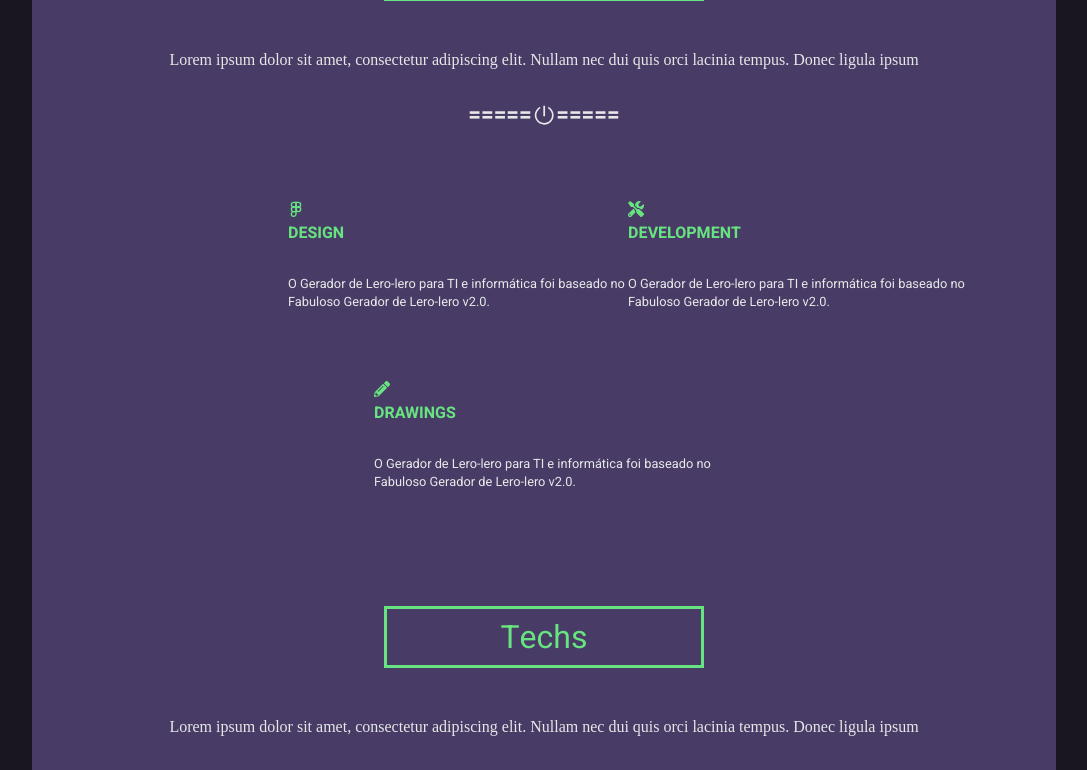
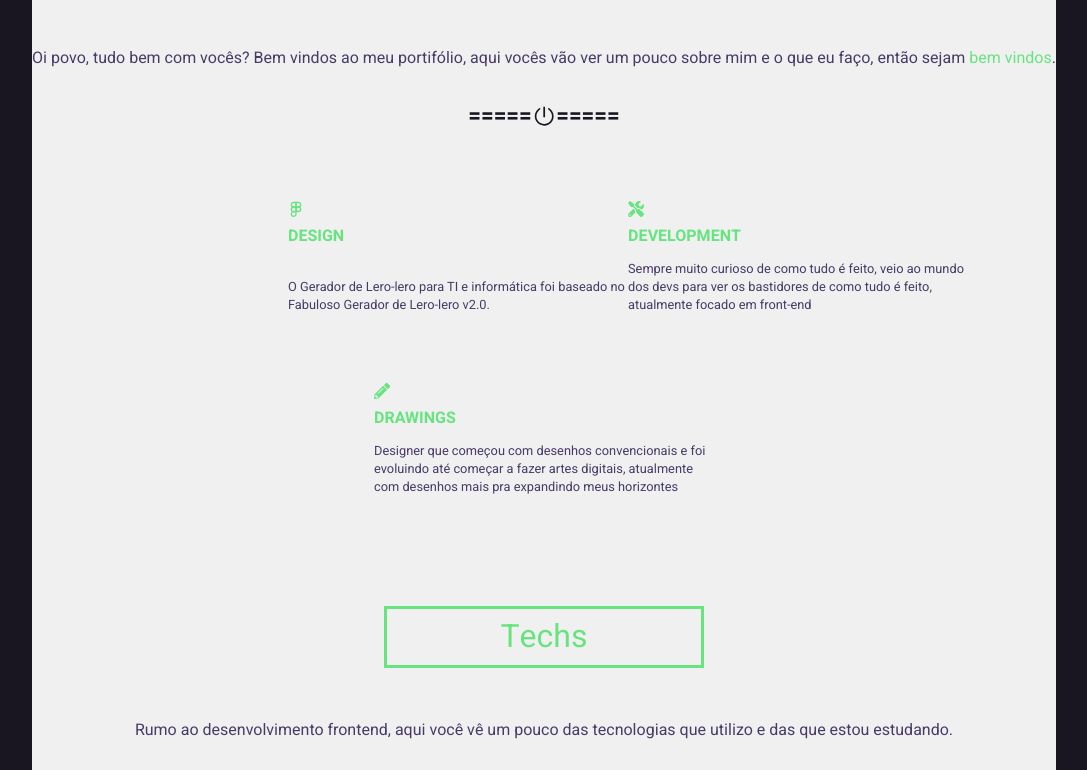
Before and after one commit to JulianoGomesSantos/portfolio, a React (Create React App) app: page / in a window 1280 px wide. Shown: the part 1064-1834 px from the top of the page, without its empty margins (96-1183 px from the left). Built offline with nearby package versions, Linux system fonts and the light colour scheme.

Commit message:
Update css

```diff
--- a/src/components/about_me/about_me.css
+++ b/src/components/about_me/about_me.css
@@ -5,11 +5,18 @@
   display: flex;
   align-items: center;
   justify-content: center;
+
+  font-family: "Heebo";
 }
 
 .AboutMeSubHeader {
   margin-top: 50px;
   margin-bottom: 30px;
+  color: #483c67;
+}
+
+.AboutMeSubHeader span {
+  color: #67e480;
 }
 .AboutMeHeader {
   border: 3px solid #67e480;
@@ -28,7 +35,7 @@
   align-items: center;
   justify-content: center;
   flex-direction: column;
-  color: #e7e7e7;
+  color: #483c67;
 }
 
 .AboutMeItems {
@@ -40,5 +47,5 @@
 }
 
 .Content {
-  background: #483c67;
+  background: rgb(240, 240, 240);
 }
--- a/src/components/about_me/index.tsx
+++ b/src/components/about_me/index.tsx
@@ -15,8 +15,9 @@ export function AboutMe() {
         <HeaderContent title="Sobre mim" />
 
         <span className="AboutMeSubHeader">
-          Lorem ipsum dolor sit amet, consectetur adipiscing elit. Nullam nec
-          dui quis orci lacinia tempus. Donec ligula ipsum
+          Oi povo, tudo bem com vocês? Bem vindos ao meu portifólio, aqui vocês
+          vão ver um pouco sobre mim e o que eu faço, então sejam{" "}
+          <span>bem vindos</span>.
         </span>
         <Separator />
         <div className="AboutMeItemsContent">
@@ -32,7 +33,7 @@ export function AboutMe() {
               <FaTools color="67e480" />
               <AboutContent
                 title="DEVELOPMENT"
-                text="O Gerador de Lero-lero para TI e informática foi baseado no Fabuloso Gerador de Lero-lero v2.0."
+                text="Sempre muito curioso de como tudo é feito, veio ao mundo dos devs para ver os bastidores de como tudo é feito, atualmente focado em front-end"
               />
             </div>
           </div>
@@ -40,7 +41,7 @@ export function AboutMe() {
             <FaPencilAlt color="67e480" />
             <AboutContent
               title="DRAWINGS"
-              text="O Gerador de Lero-lero para TI e informática foi baseado no Fabuloso Gerador de Lero-lero v2.0."
+              text="Designer que começou com desenhos convencionais e foi evoluindo até começar a fazer artes digitais, atualmente com desenhos mais pra expandindo meus horizontes"
             />
           </div>
         </div>
--- a/src/components/footer/index.tsx
+++ b/src/components/footer/index.tsx
@@ -10,8 +10,9 @@ export function Footer() {
       <div className="ContactContainer">
         <div className="Who-I-Am">
           <strong>Quem sou eu?</strong>
-          Sou Juliano Gomes, atuo com desenvolvimento de software a tantos anos
-          e blablabla bla
+          Sou Juliano Gomes, atuo atualmente com dev de software a cerca de um
+          ano, me aventurando em designer também, para assim expandir meus
+          horizontes
         </div>
         <div className="SocialMediaContainer">
           <strong>Redes sociais</strong>
--- a/src/components/separator/index.tsx
+++ b/src/components/separator/index.tsx
@@ -6,7 +6,7 @@ export function Separator() {
   return (
     <div className="SeparatorContainer">
       =====
-      <AiOutlinePoweroff />
+      <AiOutlinePoweroff color="#191622" />
       =====
     </div>
   );
--- a/src/components/separator/separator.css
+++ b/src/components/separator/separator.css
@@ -4,4 +4,5 @@
   align-items: center;
   justify-content: space-evenly;
   font: 700 1.4rem "Heebo";
+  color: #191622;
 }
--- a/src/components/techs/index.tsx
+++ b/src/components/techs/index.tsx
@@ -18,8 +18,8 @@ export function Techs() {
       <div className="Content">
         <HeaderContent title="Techs" />
         <span className="TechsSubHeader">
-          Lorem ipsum dolor sit amet, consectetur adipiscing elit. Nullam nec
-          dui quis orci lacinia tempus. Donec ligula ipsum
+          Rumo ao desenvolvimento frontend, aqui você vê um pouco das
+          tecnologias que utilizo e das que estou estudando.
         </span>
         <Separator />
         <div className="TechsContentContainer">
--- a/src/components/techs/techs.css
+++ b/src/components/techs/techs.css
@@ -6,9 +6,12 @@
   align-items: center;
   justify-content: center;
 }
+
 .TechsSubHeader {
   margin-top: 50px;
   margin-bottom: 30px;
+  font-family: Heebo;
+  color: #483c67;
 }
 
 .TechsContainer .TechsSubHeader {
@@ -34,7 +37,7 @@
 }
 
 .TechsContent span {
-  color: #191622;
+  color: #0d0c13;
   font: 700 1.8rem "Heebo";
 }
 
```
